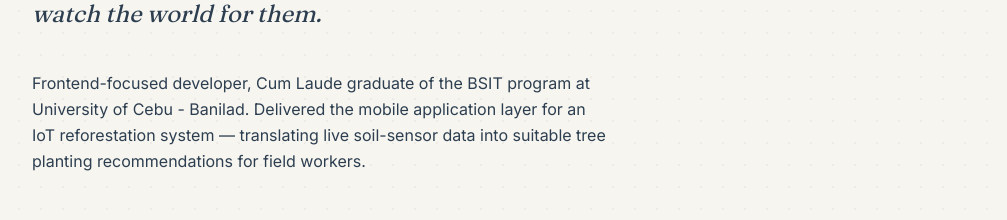
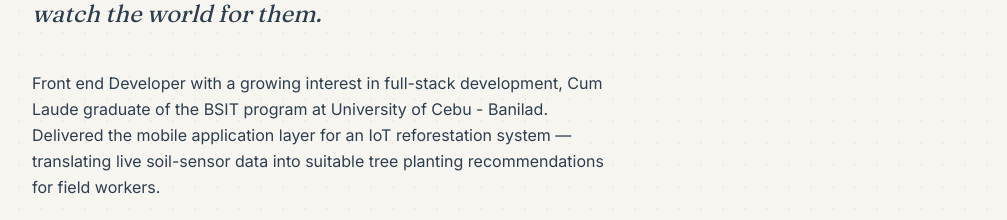
Before and after one commit to ZarchMB/PortfolioZ1, a Next.js app: page / in a window 1280 px wide. Shown: the part 342-562 px from the top of the page, without its empty margins (136-1143 px from the left). Built offline with nearby package versions, Linux system fonts and the light colour scheme; no server answers.

Commit message:
Init optimization

```diff
--- a/app/components/Contact.tsx
+++ b/app/components/Contact.tsx
@@ -12,7 +12,7 @@ export function Contact() {
         <div>
           <h2 className="font-display text-3xl md:text-[2.5rem] leading-[1.1] text-ink tracking-tight">
             Open to entry-level and junior developer roles —
-            <span className="italic text-steel"> frontend-focused.</span>
+            <span className="italic text-steel"> front/backend development.</span>
           </h2>
           <p className="mt-5 max-w-md text-[15px] text-ink-soft leading-relaxed">
             Based in Mandaue City, Cebu. Happy to talk about ReForest, the
--- a/app/components/Hero.tsx
+++ b/app/components/Hero.tsx
@@ -18,9 +18,9 @@ export function Hero() {
         </div>
 
         <p className="max-w-xl text-[15px] md:text-base leading-relaxed text-ink-soft">
-          Frontend-focused developer, Cum Laude graduate of the
-          BSIT program at University of Cebu - Banilad. Delivered the
-          mobile application layer for an IoT reforestation system —
+          Front end Developer with a growing interest in full-stack development,
+          Cum Laude graduate of the BSIT program at University of Cebu - Banilad.
+          Delivered the mobile application layer for an IoT reforestation system —
           translating live soil-sensor data into suitable tree planting
           recommendations for field workers.
         </p>
```
